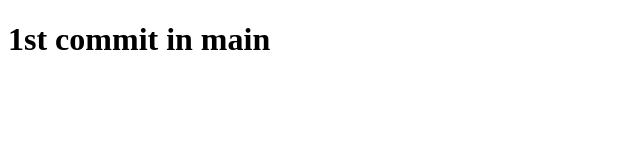
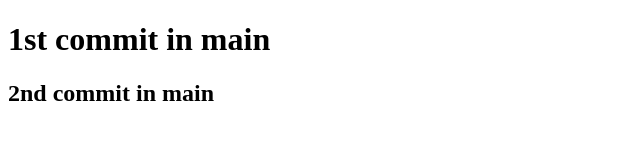
Before and after one commit to Malaikaeimansabir/git-Assignment2, a plain HTML site: page index.html in a window 1280 px wide. Shown: the whole page, without its empty margins (0-640 px from the left). Drawn offline with Linux system fonts and the light colour scheme.

Commit message:
second commit of main

```diff
--- a/index.html
+++ b/index.html
@@ -7,5 +7,6 @@
 </head>
 <body>
     <h1>1st commit in main</h1>
+    <h2>2nd commit in main</h2>
 </body>
 </html>
```
